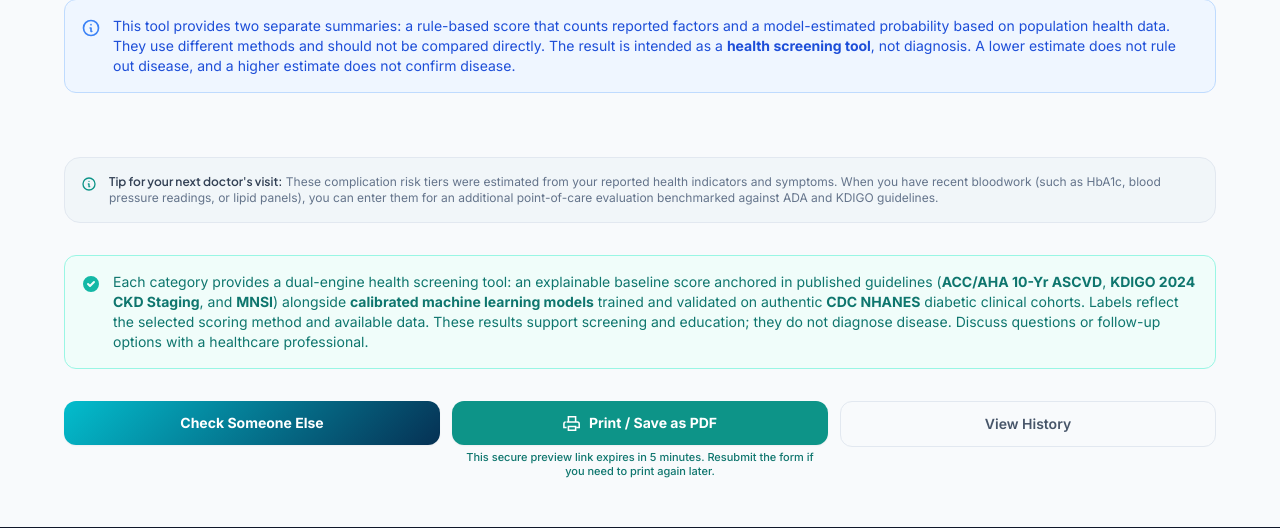
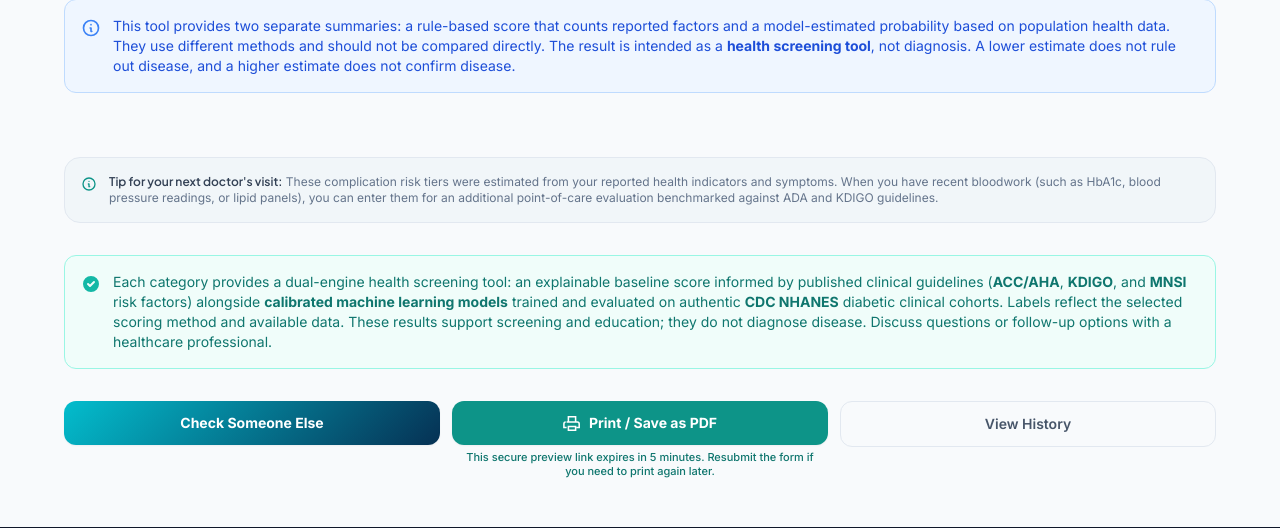
Before and after one commit to n-leigh/diabetes-check, a Flask app: template templates/result.html in a window 1280 px wide. Shown: the part 357-885 px from the top of the page. Run offline with Flask 3, Linux system fonts and the light colour scheme; the template is opened without the code that fills it, so the values that code supplies are empty; parts of the project's set-up code (start-up, migrations or seed data) failed here and were passed over; some libraries are stand-ins or nearby versions.

Commit message:
wording change

```diff
--- a/templates/home.html
+++ b/templates/home.html
@@ -159,7 +159,7 @@
             <div class="text-xs text-teal-200/90 font-medium mb-2">ADA &amp; AAO Screening Aligned</div>
             <div class="text-xs text-teal-100/85 leading-relaxed">
               Diabetes duration, subjective blurry vision, and vascular capillary stress factors. Paired with calibrated
-              ML model (AUROC 0.642).
+              ML model (AUROC 0.749).
             </div>
           </div>
           <div class="mt-4 pt-3 border-t border-teal-500/30 text-[11px] text-teal-200/80">
--- a/templates/result.html
+++ b/templates/result.html
@@ -58,7 +58,7 @@
         {% set tier_stroke = '#22c55e' %}
         {% set tier_classes = 'bg-emerald-50 text-emerald-700 border-emerald-200' %}
         {% set tier_label = 'Low Risk' %}
-        {% set tier_summary = 'Your current indicators suggest a low likelihood of immediate complications. Maintain routine health checks and healthy lifestyle habits.' %}
+        {% set tier_summary = 'Your reported indicators place you in the lower risk category for this complication. Continue routine preventive health checkups and healthy lifestyle habits with your healthcare provider.' %}
       {% elif primary_label in ('Moderate', 'Moderate Estimated Risk') %}
         {% set tier_stroke = '#f59e0b' %}
         {% set tier_classes = 'bg-amber-50 text-amber-800 border-amber-200' %}
@@ -324,7 +324,7 @@
         <path fill-rule="evenodd" d="M10 18a8 8 0 100-16 8 8 0 000 16zm3.707-9.293a1 1 0 00-1.414-1.414L9 10.586 7.707 9.293a1 1 0 00-1.414 1.414l2 2a1 1 0 001.414 0l4-4z" clip-rule="evenodd"/>
       </svg>
       <p class="text-sm text-teal-700">
-        Each category provides a dual-engine health screening tool: an explainable baseline score anchored in published guidelines (<strong>ACC/AHA 10-Yr ASCVD</strong>, <strong>KDIGO 2024 CKD Staging</strong>, and <strong>MNSI</strong>) alongside <strong>calibrated machine learning models</strong> trained and validated on authentic <strong>CDC NHANES</strong> diabetic clinical cohorts.
+        Each category provides a dual-engine health screening tool: an explainable baseline score informed by published clinical guidelines (<strong>ACC/AHA</strong>, <strong>KDIGO</strong>, and <strong>MNSI</strong> risk factors) alongside <strong>calibrated machine learning models</strong> trained and evaluated on authentic <strong>CDC NHANES</strong> diabetic clinical cohorts.
         Labels reflect the selected scoring method and available data. These results support screening and education;
         they do not diagnose disease. Discuss questions or follow-up options with a healthcare professional.
       </p>
```
